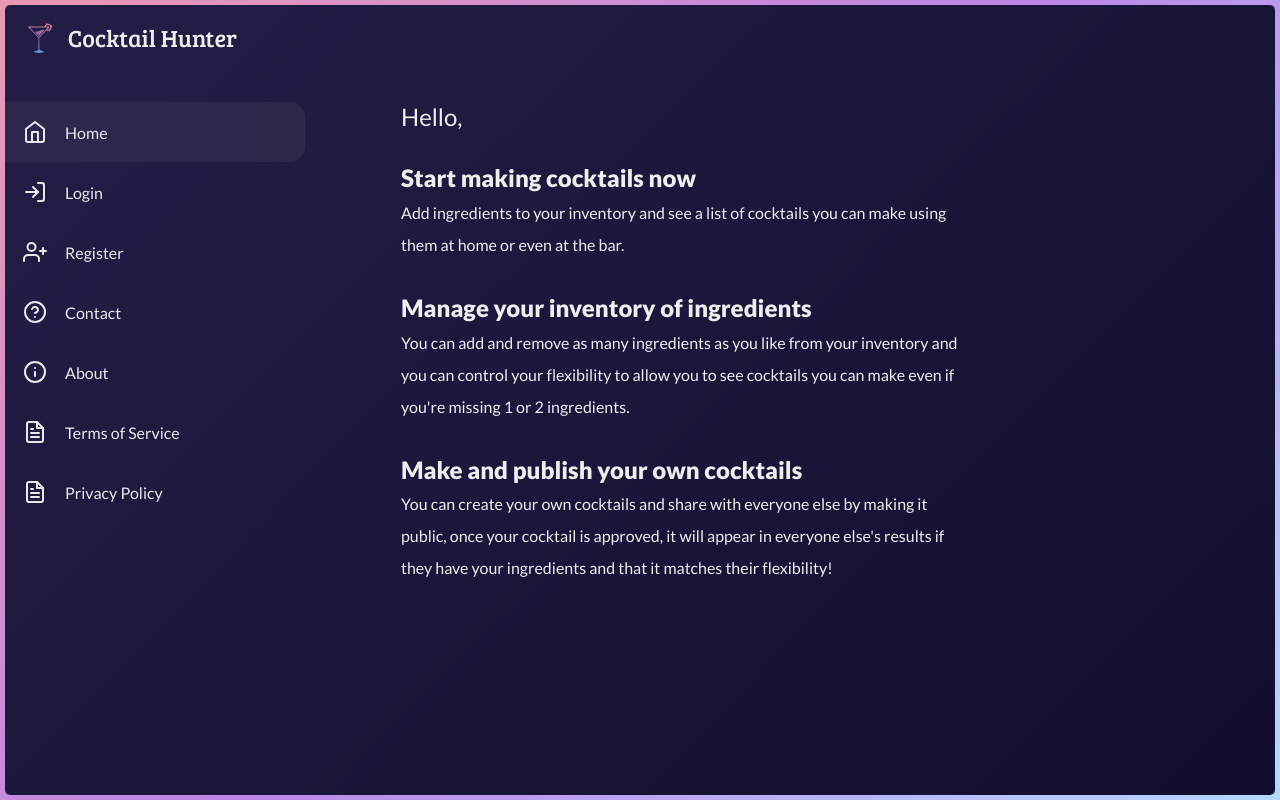
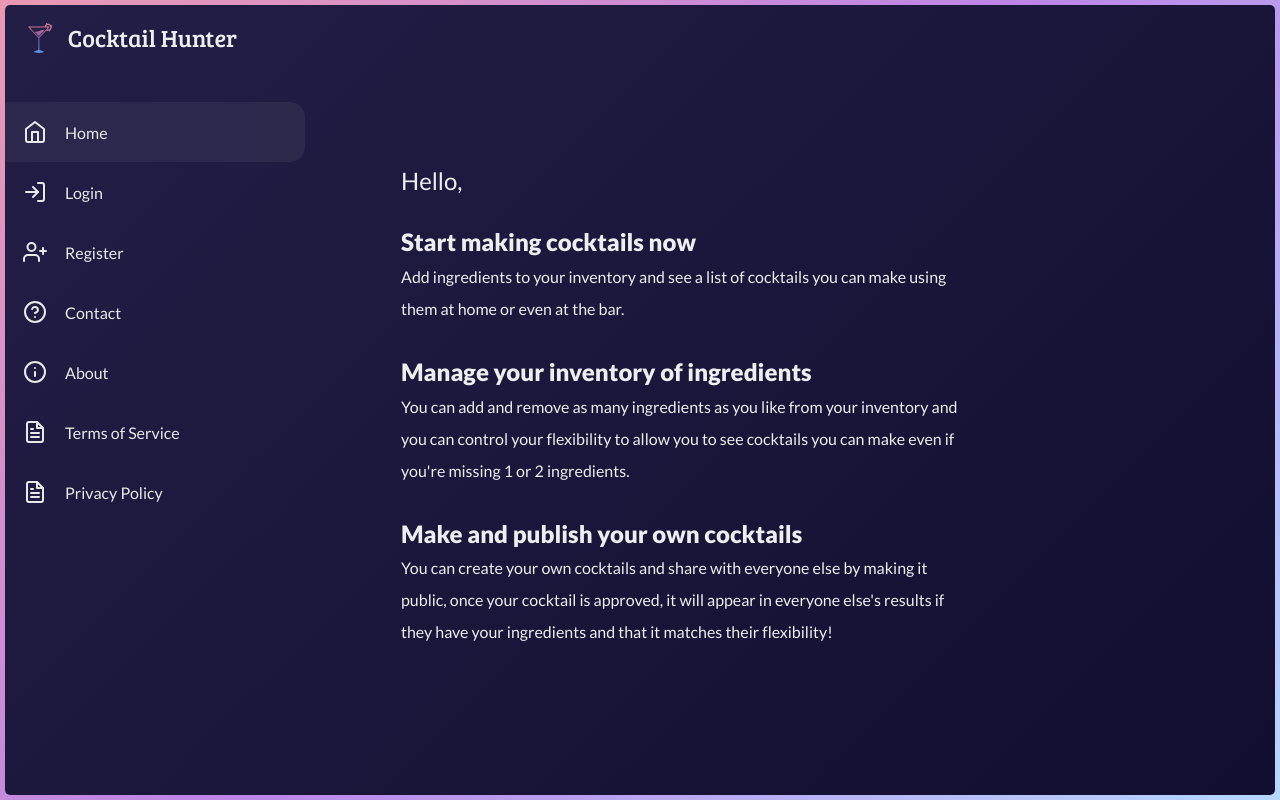
Before and after one commit to Cocktail-Hunter/nextjs, a React (Create React App) app: page / in a window 1280 px wide. Built offline with nearby package versions, Linux system fonts and the light colour scheme.

Commit message:
Add style to scrollbars

```diff
--- a/src/App.scss
+++ b/src/App.scss
@@ -23,6 +23,25 @@
   padding: 0;
   box-sizing: border-box;
   font-weight: normal;
+}
+
+:root {
+  scrollbar-color: #BC86E8 #120E2F;
+}
+
+::-webkit-scrollbar {
+  width: 15px;
+  height: 15px;
+
+  &-track {
+    background: #120E2F;
+    border-radius: 0 4px 4px 0;
+  }
+
+  &-thumb {
+    border-radius: 0 4px 4px 0;
+    background: #BC86E8;
+  }
 }
 
 html, body, #root, .App {
@@ -93,6 +112,6 @@ input {
   }
 
   .page {
-    padding: 2em 6em;
+    padding: calc(64px + 2em) 6em 0 6em;
   }
 }
```
